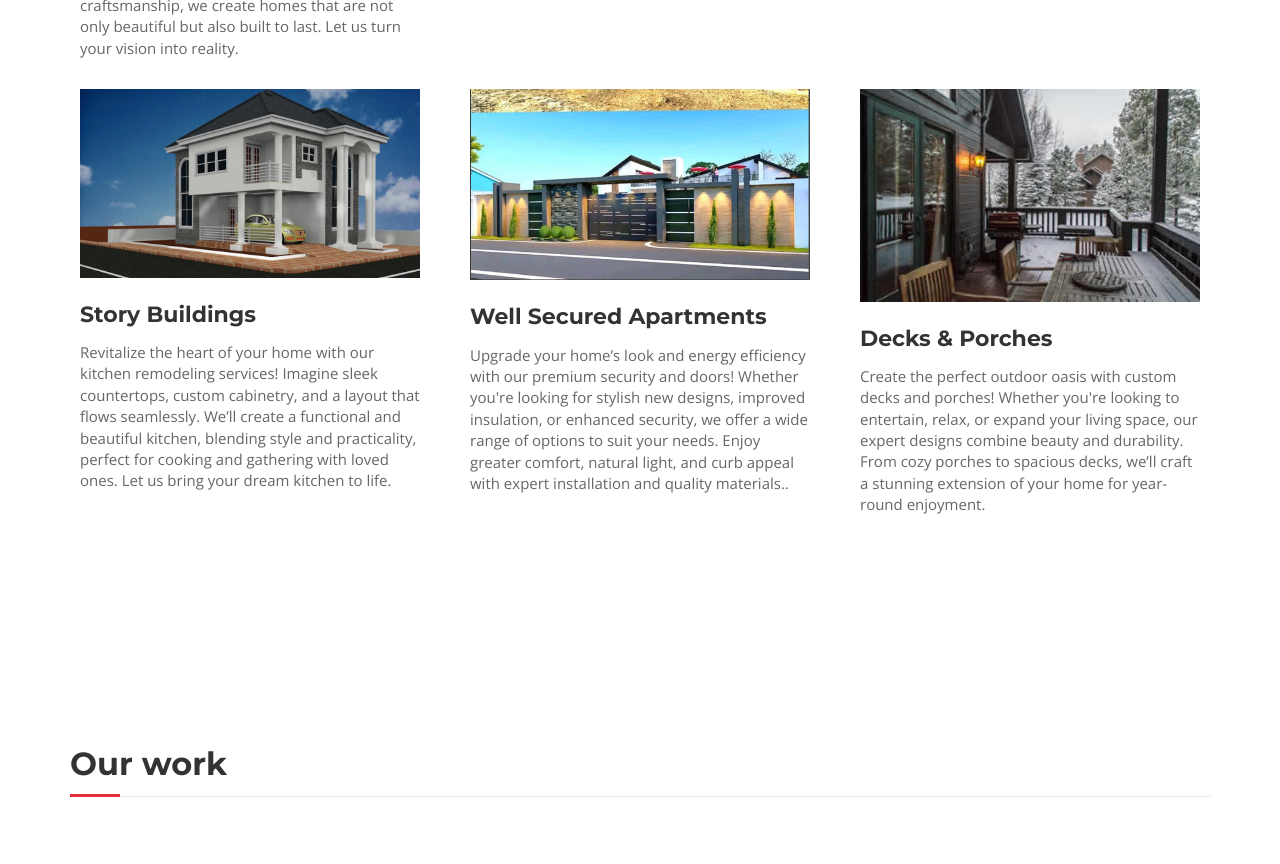
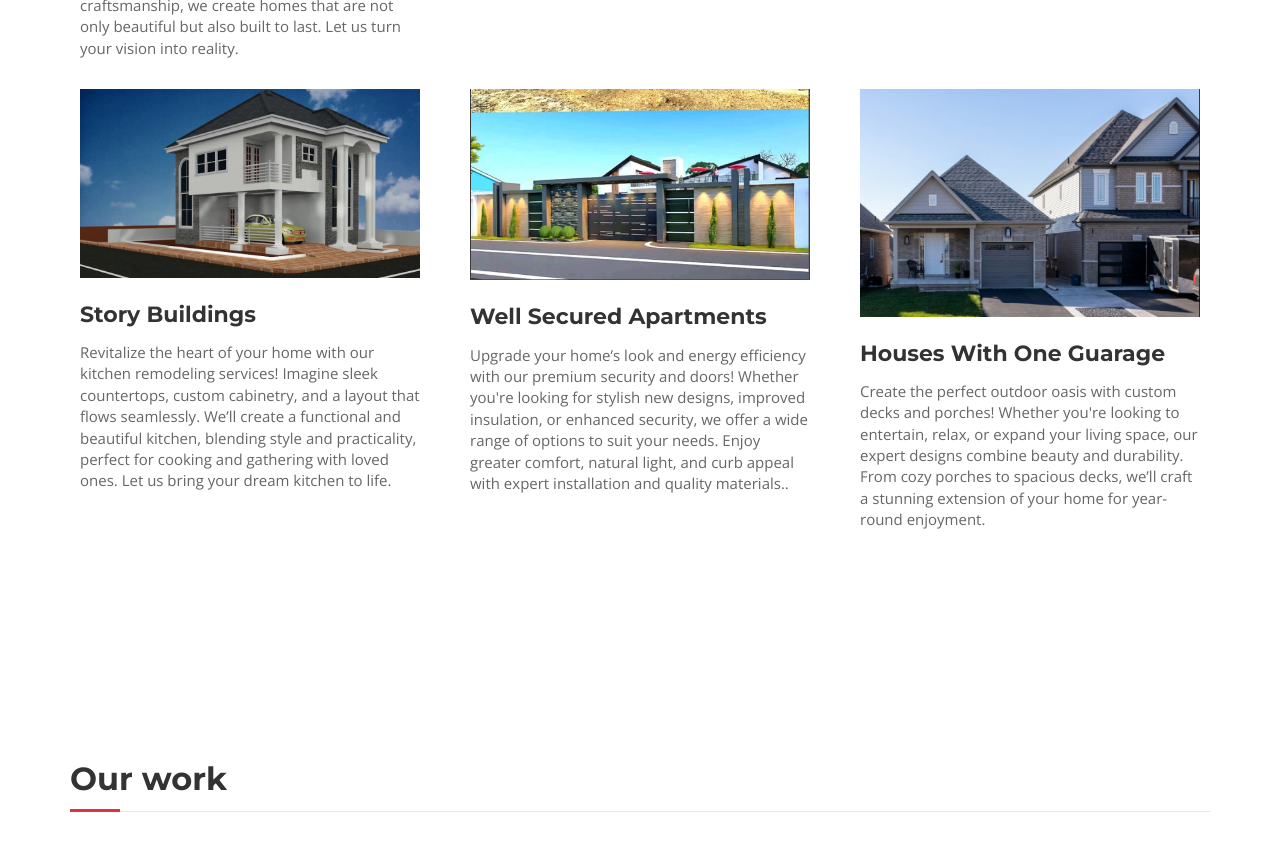
Before and after one commit to Adonai-Technologies/GD-WIN-construction-and-Estate-Development, a plain HTML site: page index.html in a window 1280 px wide. Shown: the part 2323-3187 px from the top of the page. Drawn offline with nearby package versions, Linux system fonts and the light colour scheme.

Commit message:
new updates

```diff
--- a/index.html
+++ b/index.html
@@ -167,9 +167,9 @@
         </div>
       </div>
       <div class="col-md-4">
-        <div class="service-media"> <img src="img/services/service-6.jpg" alt=" "> </div>
+        <div class="service-media"> <img src="img/homehouse.png" alt=" "> </div>
         <div class="service-desc">
-          <h3>Decks & Porches</h3>
+          <h3>Houses With One Guarage</h3>
           <p>Create the perfect outdoor oasis with custom decks and porches! Whether you're looking to entertain, relax, or expand your living space, our expert designs combine beauty and durability. From cozy porches to spacious decks, we’ll craft a stunning extension of your home for year-round enjoyment.</p>
         </div>
       </div>
```
Also changed, not shown: img/homehouse.png (added).
